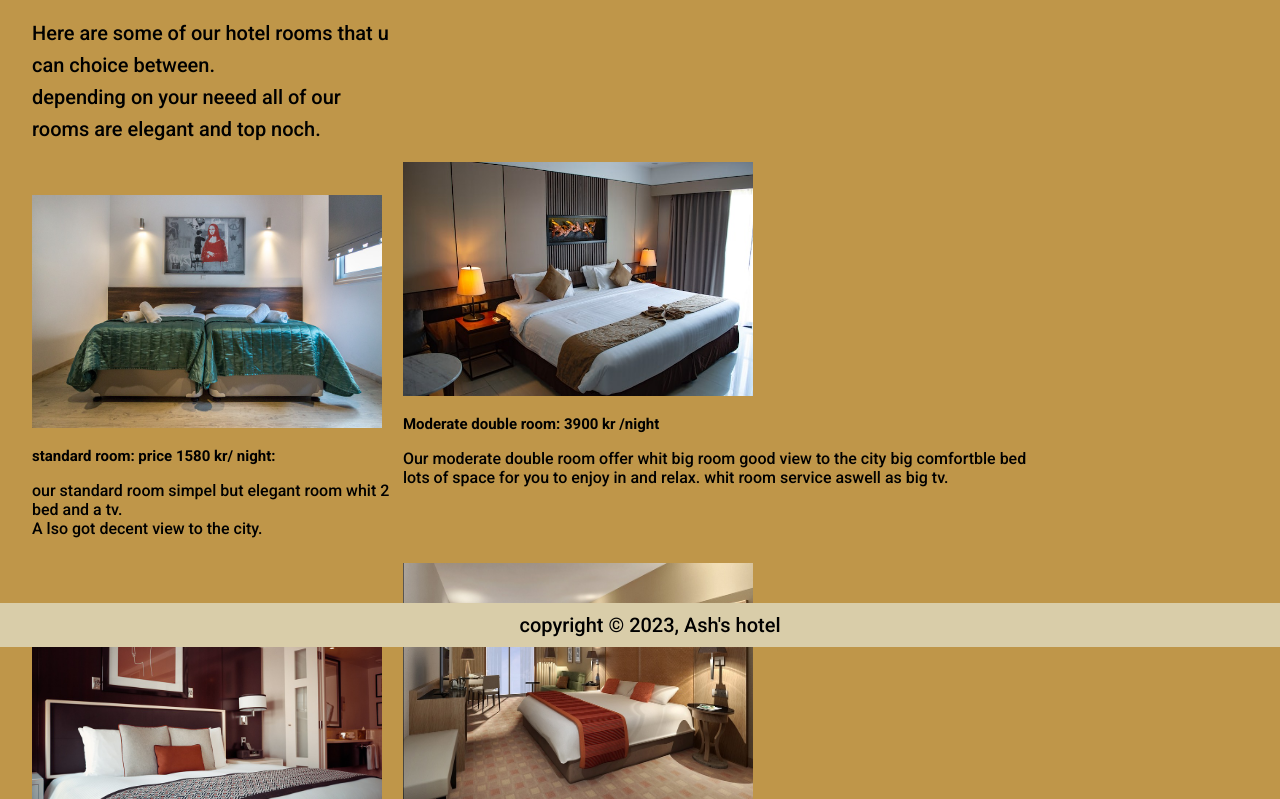
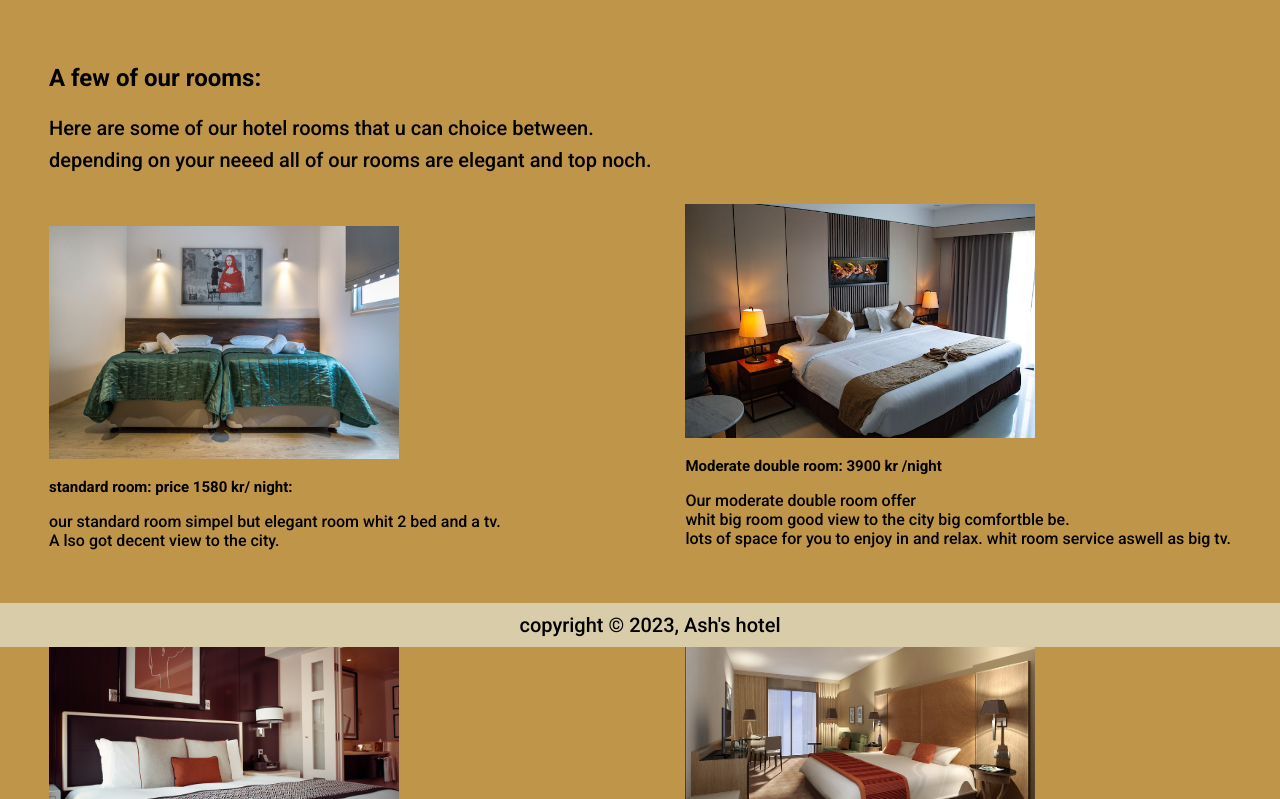
Before and after one commit to Ashym77/Ash-s-hotel, a plain HTML site: page hotel-rooms.html in a window 1280 px wide. Shown: the part 153-952 px from the top of the page. Drawn offline with Linux system fonts and the light colour scheme.

Commit message:
last ever changes

```diff
--- a/hotel-rooms.css
+++ b/hotel-rooms.css
@@ -124,7 +124,7 @@ nav.main-nav ul li a:hover {
 .room-container .room-left .room-image4 {
 
     padding-top: 60px;
-    padding-bottom: 60px;
+    padding-bottom: 70px;
 }
 
 
@@ -132,14 +132,14 @@ nav.main-nav ul li a:hover {
 .room-container .room-right .room-image3 {
 
 
-    padding-top: 190px;
-    padding-right: 200px;
+    padding-top: 255px;
+    padding-bottom: 60px;
 
 }
 
 .room-container .room-right .room-image4 {
 
-    padding-top: 60px;
+padding-bottom: 50px;
 
 
 }
--- a/hotel-rooms.html
+++ b/hotel-rooms.html
@@ -150,7 +150,7 @@
 
             <div class="room-image3">
 
-
+                <h3>Moderate double room:</h3>
 
                 <img src="/pictures/room-3.jpg" alt="Moderate double-room" title="Moderate double-room" width="350">
 
@@ -197,8 +197,8 @@
 
                 <img src="/pictures/room-3.jpg" alt="Moderate double-room" title="Moderate double-room" width="350">
                 <p class="para-image5">Moderate double room: 3900 kr /night</p>
-                <p class="para-decription5"> Our moderate double room offer whit big room good view to the city
-                    big comfortble bed lots of space for you to enjoy in and relax.
+                <p class="para-decription5"> Our moderate double room offer <br> whit  big room good view to the city
+                    big comfortble be. <br> lots of space for you to enjoy in and relax.
                     whit room service aswell as big tv.
                 </p>
             </div>
```
